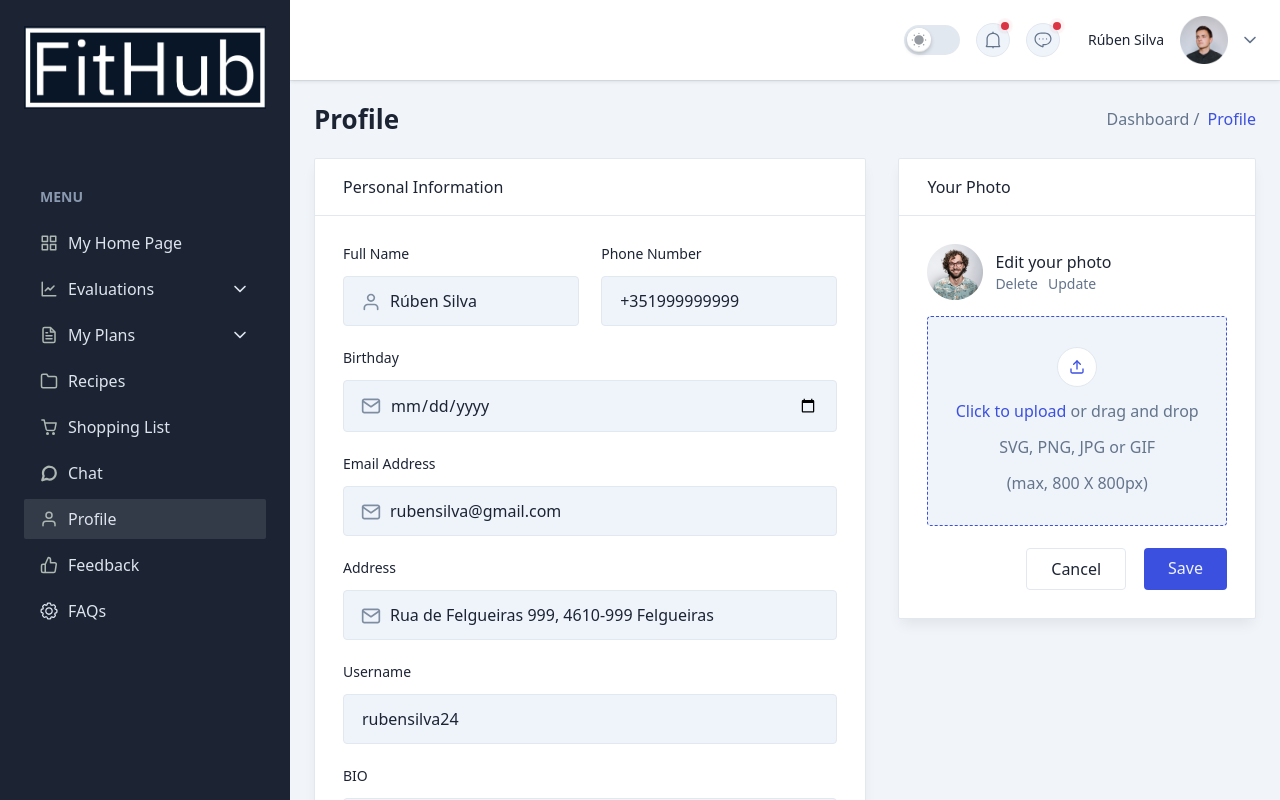
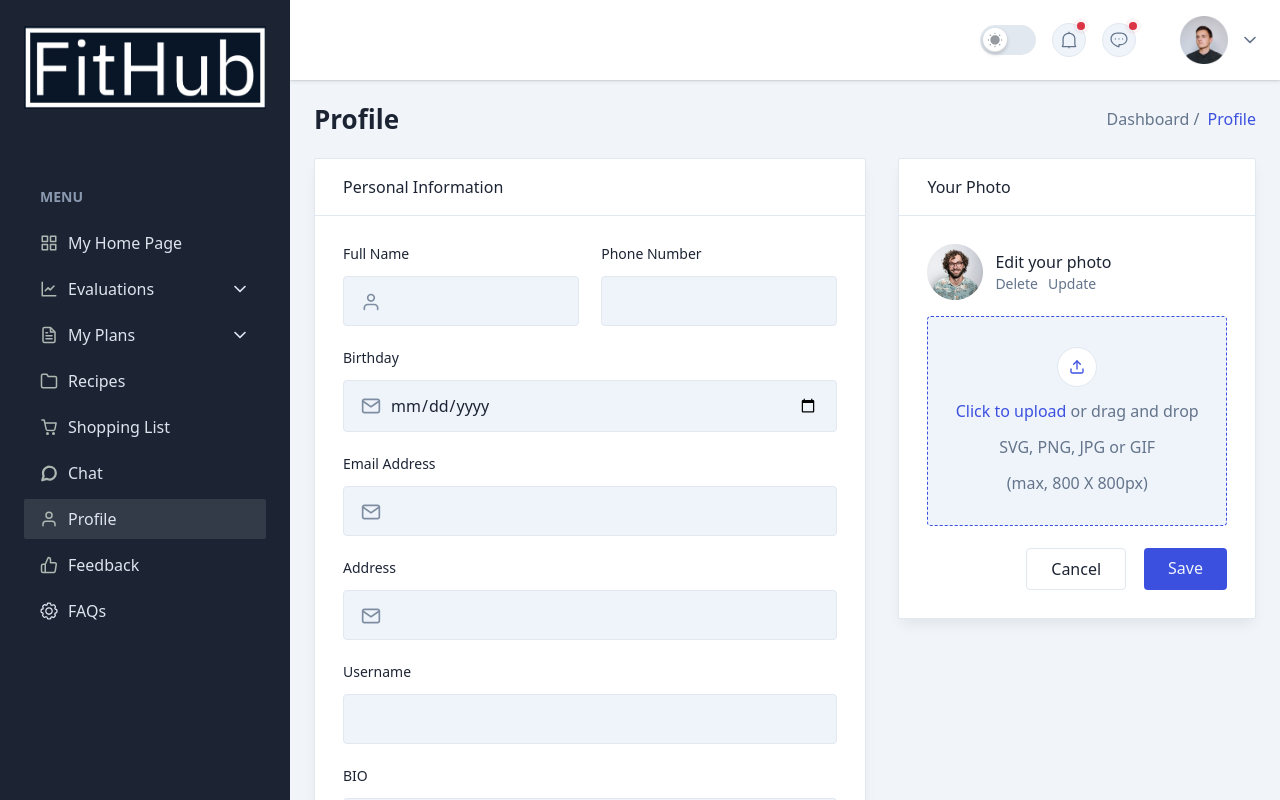
Before and after one commit to vmirfak/dev-fit-hub, a React (Vite) app: page /settings in a window 1280 px wide. Built offline with nearby package versions, Linux system fonts and the light colour scheme.

Commit message:
Implement UserContext.

```diff
--- a/src/components/Header/DropdownUser.tsx
+++ b/src/components/Header/DropdownUser.tsx
@@ -1,13 +1,13 @@
 import { useEffect, useRef, useState } from 'react';
 import { Link } from 'react-router-dom';
-
 import UserOne from '../../images/user/user-01.png';
+import {useUser} from "../../context/UserContext";
 
 const DropdownUser = () => {
   const [dropdownOpen, setDropdownOpen] = useState(false);
-
   const trigger = useRef<any>(null);
   const dropdown = useRef<any>(null);
+  const { user } = useUser();
 
   // close on click outside
   useEffect(() => {
@@ -45,7 +45,7 @@
       >
         <span className="hidden text-right lg:block">
           <span className="block text-sm font-medium text-black dark:text-white">
-            Rúben Silva
+            {user?.name}
           </span>
         </span>
 
--- a/src/components/Header/index.tsx
+++ b/src/components/Header/index.tsx
@@ -9,6 +9,7 @@
   sidebarOpen: string | boolean | undefined;
   setSidebarOpen: (arg0: boolean) => void;
 }) => {
+
   return (
     <header className="sticky top-0 z-999 flex w-full bg-white drop-shadow-1 dark:bg-boxdark dark:drop-shadow-none">
       <div className="flex w-full items-center justify-between px-4 py-4 shadow-2 md:px-6 2xl:px-11">
--- /dev/null
+++ b/src/context/UserContext.tsx
@@ -0,0 +1,28 @@
+import React, { createContext, useContext, useState, ReactNode } from 'react';
+
+interface User {
+  id: number;
+  username: string;
+  name: string;
+  email: string;
+  phone: string;
+  address: string;
+  birthday: string;
+  role: 'administrator' | 'user';
+}
+
+const UserContext = createContext<{
+  user: User | null;
+  setUser: React.Dispatch<React.SetStateAction<User | null>>;
+}>({ user: null, setUser: () => {} });
+
+export const useUser = () => useContext(UserContext);
+
+export const UserProvider: React.FC<{ children: ReactNode }> = ({ children }) => {
+  const [user, setUser] = useState<User | null>(null);
+  return (
+    <UserContext.Provider value={{ user, setUser }}>
+      {children}
+    </UserContext.Provider>
+  );
+};
--- a/src/main.tsx
+++ b/src/main.tsx
@@ -3,11 +3,14 @@
 import { BrowserRouter as Router } from 'react-router-dom';
 import App from './App.tsx'
 import './css/style.css';
+import {UserProvider} from "./context/UserContext.tsx"
 
 ReactDOM.createRoot(document.getElementById('root') as HTMLElement).render(
   <React.StrictMode>
-    <Router>
-      <App />
-    </Router>
+    <UserProvider>
+      <Router>
+        <App />
+      </Router>
+    </UserProvider>
   </React.StrictMode>,
 );
--- a/src/pages/Authentication/Login.tsx
+++ b/src/pages/Authentication/Login.tsx
@@ -3,6 +3,7 @@
 import { Formik, Form, Field, ErrorMessage } from "formik";
 import * as Yup from "yup";
 import { NavLink } from "react-router-dom";
+import { useUser } from "../../context/UserContext";
 
 interface LoginProps {
   setLoading: (loading: boolean) => void;
@@ -10,38 +11,14 @@
 
 const Login: React.FC<LoginProps> = ({ setLoading }) => {
   const [loginError, setLoginError] = useState<string | null>(null);
+  const { setUser } = useUser();
   const navigate = useNavigate();
 
   const validationSchema = Yup.object().shape({
     username: Yup.string().required("Username is required"),
     password: Yup.string().required("Password is required"),
   });
-  /*
-  const handleLogin = async (values: { username: string; password: string }) => {
-    setLoading(true);
-    const { username, password } = values;
 
-    try {
-      const response = await fetch('http://localhost:3000/login', {
-        method: 'POST',
-        headers: {
-          'Content-Type': 'application/json',
-        },
-        body: JSON.stringify({ username, password }),
-      });
-
-      if (!response.ok) {
-        const errorData = await response.json();
-        throw new Error(errorData.message || 'Invalid username or password');
-      }
-
-      navigate('/dashboard');
-    } catch (err) {
-      setLoginError(err instanceof Error ? err.message : 'An unexpected error occurred.');
-    } finally {
-      setLoading(false);
-    }
-  };*/
   const handleLogin = async (values: {
     username: string;
     password: string;
@@ -49,12 +26,41 @@
     setLoading(true);
     const { username, password } = values;
 
-    // Hardcoded dummy credentials check
-    if (username === "111" && password === "111") {
+    // Mocked user data for demonstration
+    const users = [
+      {
+        id: 1,
+        username: "111",
+        name: "Rúben Silva [Admin]",
+        email: "rubenSilva@example.com",
+        phone: "+351999999999",
+        address: "Rua de Flg 123, 4610-99 FLG",
+        birthday: "27 Set 1992",
+        role: "admin" as "administrator",
+      },
+      {
+        id: 2,
+        username: "222",
+        name: "Pedro Moreira [User]",
+        email: "pedromoreira@example.com",
+        phone: "+351111111111",
+        address: "Rua de Flg 999, 4610-555 FLG",
+        birthday: "26 Nov 1994",
+        role: "user" as "user",
+      },
+    ];
+
+    // Dummy authentication logic based on hardcoded credentials.
+    const user = users.find(
+      (u) => u.username === username && password === username
+    );
+    if (user) {
+      setUser(user); // Set the logged-in user in context
       navigate("/dashboard");
     } else {
       setLoginError("Invalid username or password");
     }
+
     setLoading(false);
   };
 
--- a/src/pages/Settings.tsx
+++ b/src/pages/Settings.tsx
@@ -1,10 +1,17 @@
-import { useState } from "react";
+import { SetStateAction, useState } from "react";
 import Breadcrumb from "../components/Breadcrumbs/Breadcrumb";
 import userThree from "../images/user/user-03.png";
 import DefaultLayout from "../layout/DefaultLoayout";
+import {useUser} from "../context/UserContext";
+
 const Settings = () => {
   const [isOpen] = useState(false);
+  const { user } = useUser();
+  const [, setBirthday] = useState(""); // Step 2: Initialize state
 
+  const handleBirthdayChange = (event: { target: { value: SetStateAction<string>; }; }) => {
+    setBirthday(event.target.value);
+  };
   return (
     <DefaultLayout isModalOpen={isOpen}>
       <div className="mx-auto max-w-270">
@@ -58,8 +65,8 @@
                           type="text"
                           name="fullName"
                           id="fullName"
-                          placeholder="Rúben Silva"
-                          defaultValue="Rúben Silva"
+                          placeholder={user?.name}
+                          defaultValue={user?.name}
                         />
                       </div>
                     </div>
@@ -76,8 +83,8 @@
                         type="text"
                         name="phoneNumber"
                         id="phoneNumber"
-                        placeholder="+351999999999"
-                        defaultValue="+351999999999"
+                        placeholder={user?.phone}
+                        defaultValue={user?.phone}
                       />
                     </div>
                   </div>
@@ -120,6 +127,8 @@
                         name="birthday"
                         id="birthday"
                         placeholder="Select your birthday"
+                        value={user?.birthday}
+                        onChange={handleBirthdayChange}
                       />
                     </div>
                   </div>
@@ -162,8 +171,8 @@
                         type="email"
                         name="emailAddress"
                         id="emailAddress"
-                        placeholder="rubensilva@gmail.com"
-                        defaultValue="rubensilva@gmail.com"
+                        placeholder={user?.email}
+                        defaultValue={user?.email}
                       />
                     </div>
                   </div>
@@ -205,8 +214,8 @@
                         type="address"
                         name="address"
                         id="address"
-                        placeholder="Rua de Felgueiras 999, 4610-999 Felgueiras"
-                        defaultValue="Rua de Felgueiras 999, 4610-999 Felgueiras"
+                        placeholder={user?.address}
+                        defaultValue={user?.address}
                       />
                     </div>
                   </div>
@@ -222,8 +231,8 @@
                       type="text"
                       name="Username"
                       id="Username"
-                      placeholder="rubensilva24"
-                      defaultValue="rubensilva24"
+                      placeholder={user?.username}
+                      defaultValue={user?.username}
                     />
                   </div>
 
```
